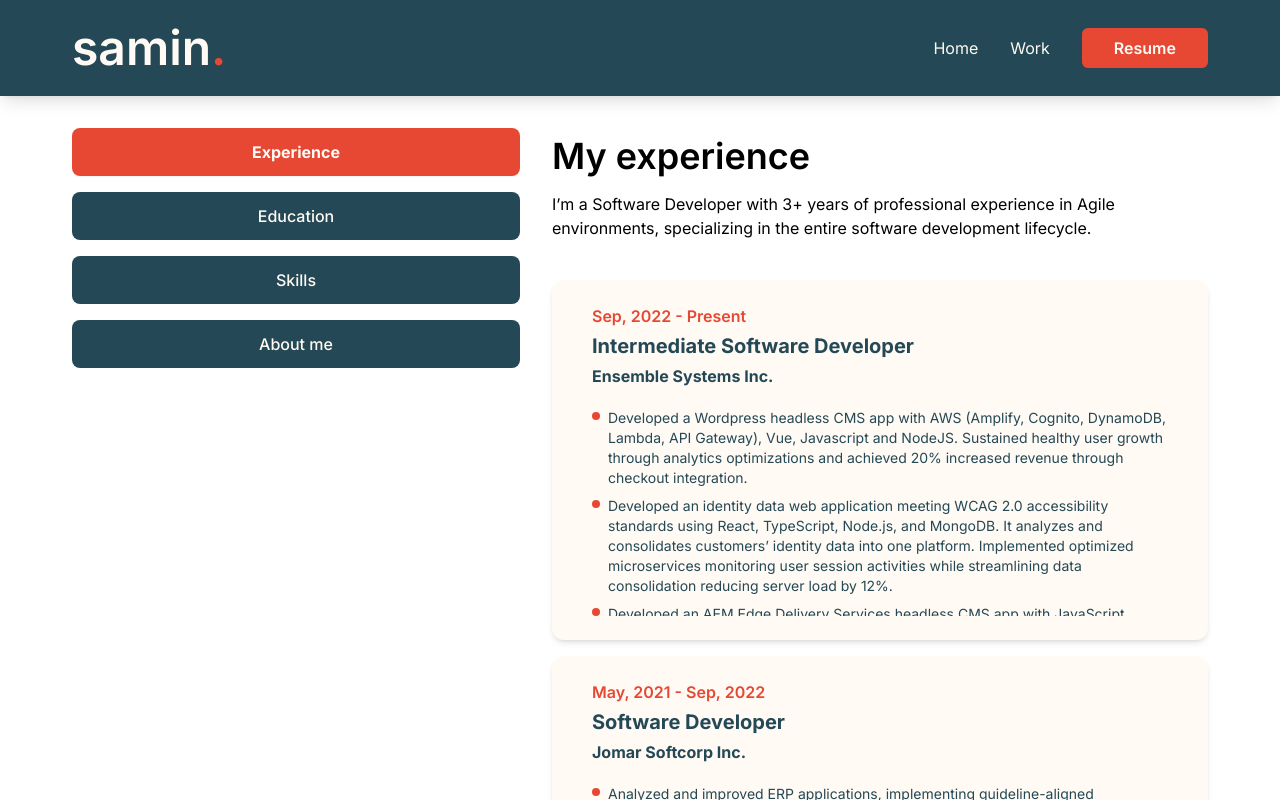
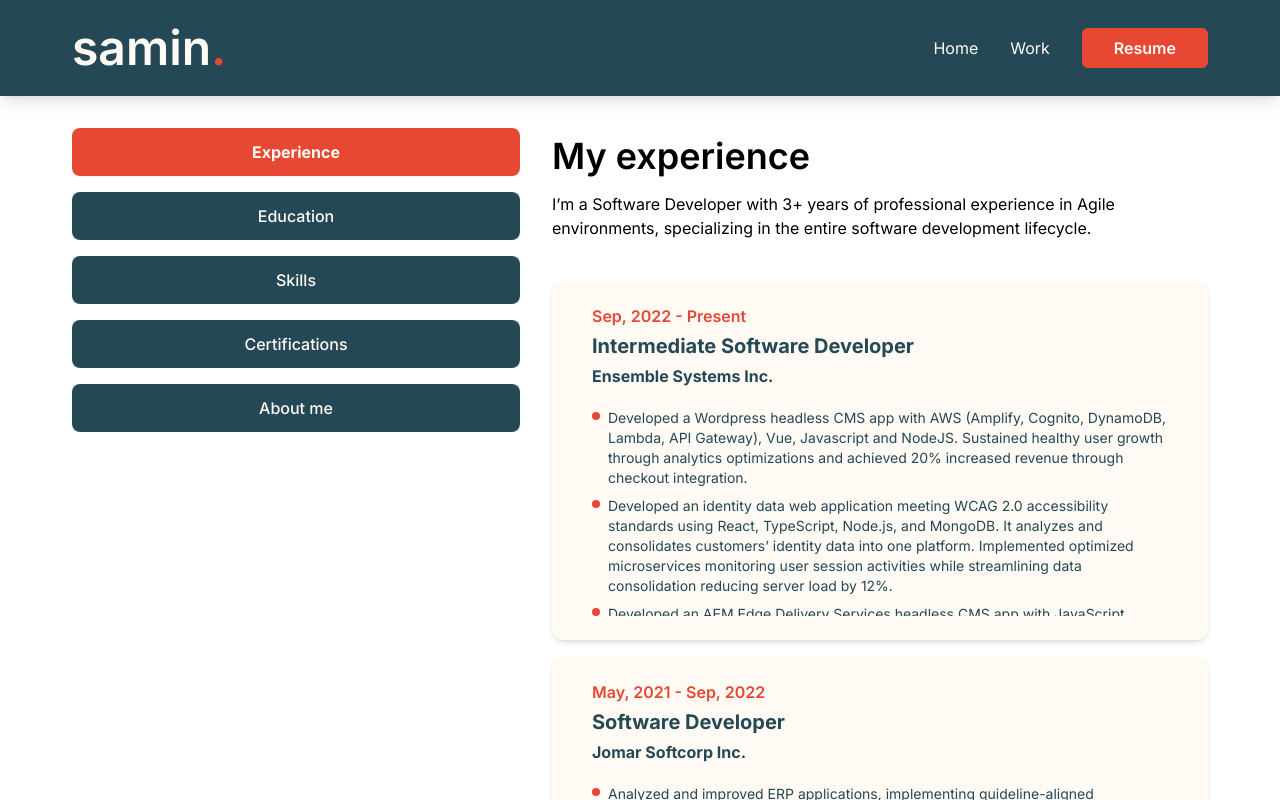
Before and after one commit to saminsss/portfolio, a Next.js app: page /resume in a window 1280 px wide. Built offline with nearby package versions, Linux system fonts and the light colour scheme.

Commit message:
add certifications

```diff
--- a/src/app/resume/page.tsx
+++ b/src/app/resume/page.tsx
@@ -1,6 +1,7 @@
 'use client';
 
 import About from '@/components/resume/About';
+import Certifications from '@/components/resume/Certifications';
 import Education from '@/components/resume/Education';
 import Experience from '@/components/resume/Experience';
 import Skills from '@/components/resume/Skills';
@@ -15,6 +16,7 @@ const Resume = () => {
         <TabsTrigger value="experience">Experience</TabsTrigger>
         <TabsTrigger value="education">Education</TabsTrigger>
         <TabsTrigger value="skills">Skills</TabsTrigger>
+        <TabsTrigger value="certifications">Certifications</TabsTrigger>
         <TabsTrigger value="aboutme">About me</TabsTrigger>
       </TabsList>
 
@@ -28,6 +30,9 @@ const Resume = () => {
         <TabsContent value="skills">
           <Skills />
         </TabsContent>
+        <TabsContent value="certifications">
+          <Certifications />
+        </TabsContent>
         <TabsContent value="aboutme">
           <About />
         </TabsContent>
--- /dev/null
+++ b/src/components/resume/Certifications.tsx
@@ -0,0 +1,65 @@
+import Link from 'next/link';
+
+import { BsArrowDownRightCircle } from 'react-icons/bs';
+import { SiAdobe, SiStripe } from 'react-icons/si';
+
+const certifications = {
+  icon: '',
+  title: 'My certifications',
+  description: 'Certification exams taken and passed during my career.',
+  items: [
+    {
+      company: 'Adobe',
+      certificate: 'AEM Sites Developer',
+      date: 'Jan 19, 2024',
+      link: 'https://www.credly.com/badges/5b0d31a4-4ba1-483d-b55e-d5d9a482c003/print',
+      icon: <SiAdobe className="text-red-500 rounded-full" />,
+    },
+    {
+      company: 'Stripe',
+      certificate: 'Stripe Associate Developer',
+      date: 'Apr 6, 2024',
+      link: 'https://stripecertifications.credential.net/ea446bba-2974-4fa8-80ee-0d9d8b9f8f86',
+      icon: <SiStripe className="text-purple-500 rounded-full" />,
+    },
+    {
+      company: 'Stripe',
+      certificate: 'Stripe Professional Developer',
+      date: 'Apr 11, 2024',
+      link: 'https://stripecertifications.credential.net/33466bef-dafa-49cf-a706-d87fa244ec5f',
+      icon: <SiStripe className="text-purple-500 rounded-full" />,
+    },
+  ],
+};
+
+const Certifications = () => {
+  return (
+    <div className="flex flex-col gap-4">
+      <h4>{certifications.title}</h4>
+      <p className="mb-6">{certifications.description}</p>
+      <ul className="grid grid-cols-1 md:grid-cols-2 gap-4">
+        {certifications.items.map((item) => (
+          <li
+            key={item.company}
+            className="bg-quaternary py-6 px-10 rounded-xl flex flex-col justify-start items-center md:items-start gap-1 text-primary shadow-md">
+            <p className="font-semibold text-secondary">{item.date}</p>
+            <div className="font-bold text-lg flex gap-2 items-center">
+              <p>{item.company}</p>
+              {item.icon}
+            </div>
+            <Link
+              href={item.link}
+              target="_blank"
+              rel="noopener noreferrer"
+              className="flex gap-2 items-center mt-auto group">
+              <p className="font-bold text-xl">{item.certificate}</p>
+              <BsArrowDownRightCircle className="w-8 h-8 flex-shrink-0 rounded-full group-hover:text-quaternary group-hover:bg-secondary group-hover:-rotate-45 transition-all duration-200" />
+            </Link>
+          </li>
+        ))}
+      </ul>
+    </div>
+  );
+};
+
+export default Certifications;
```
